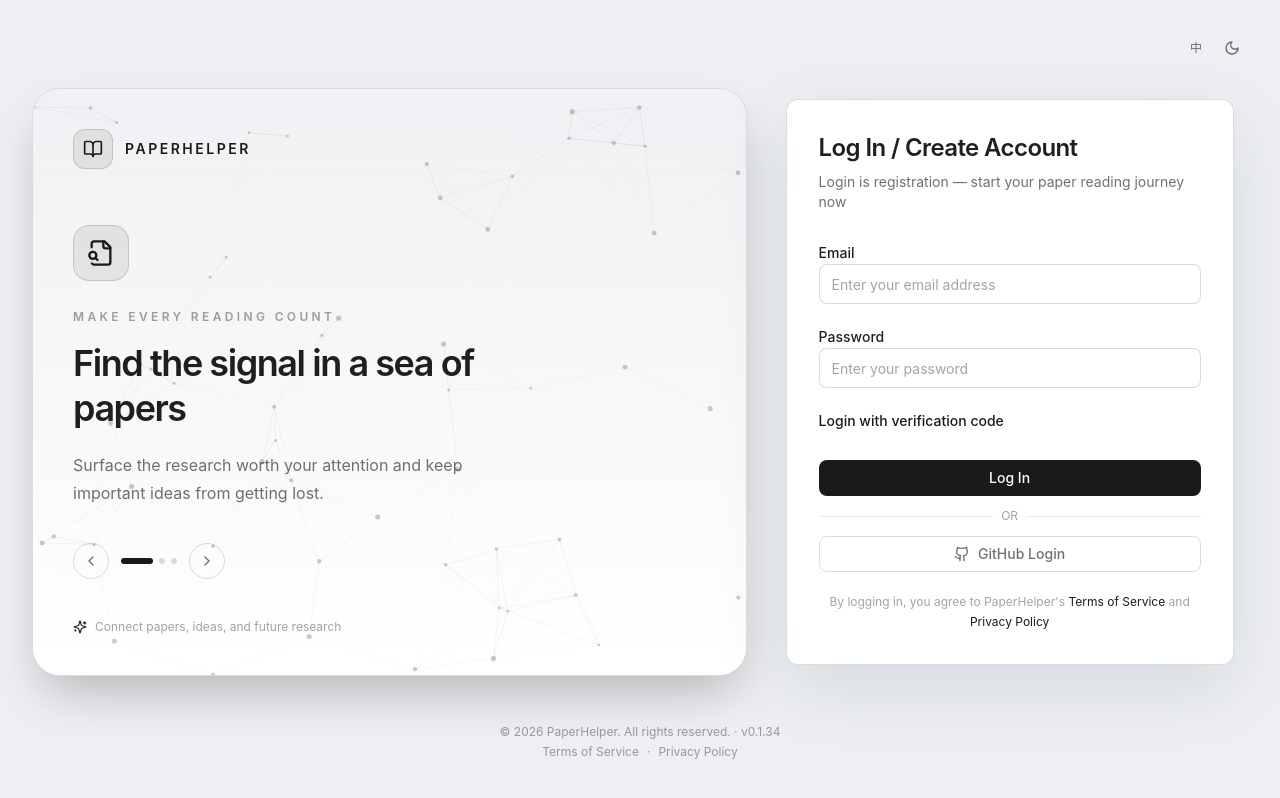
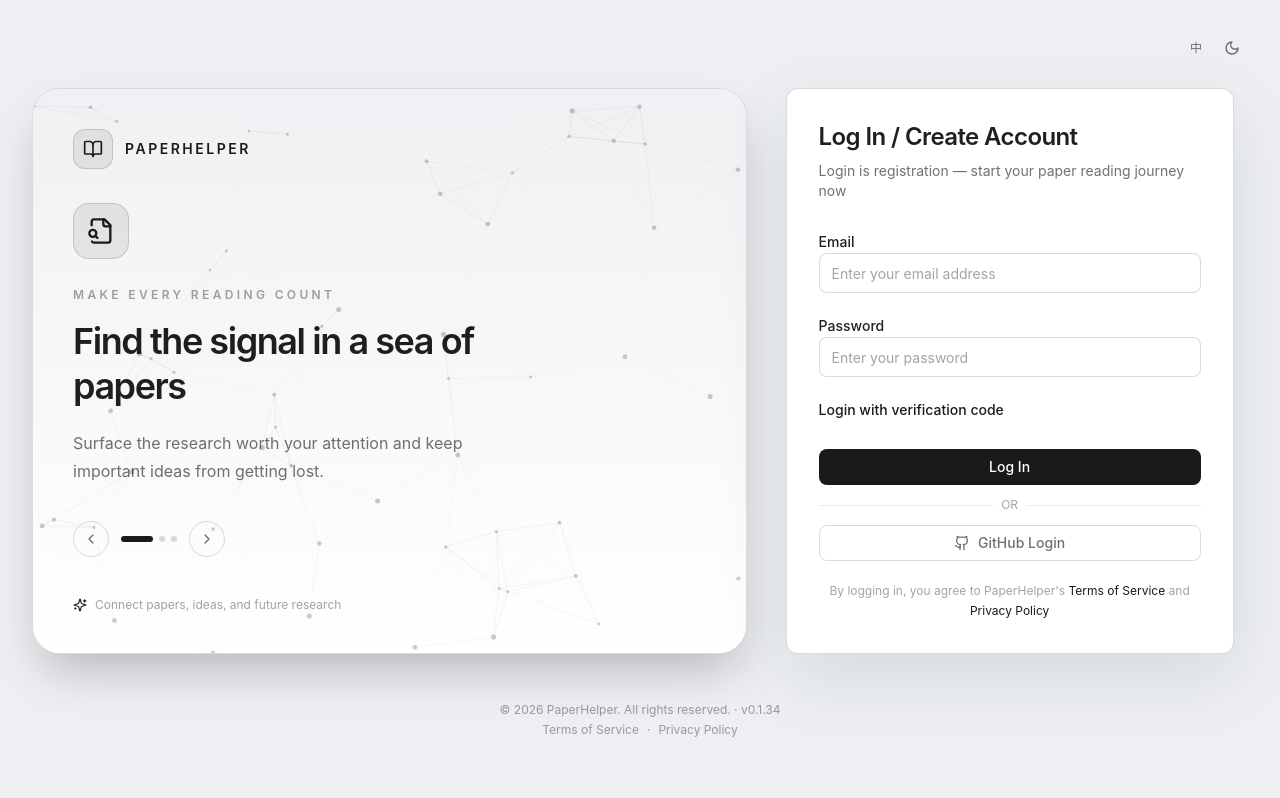
Before and after one commit to ninedo-ina/paper-reader, a Next.js app in the folder frontend/: page /en/login in a window 1280 px wide. Built offline with nearby package versions, Linux system fonts and the light colour scheme; no server answers.

Commit message:
fix: size login grid rows by content so panels share one height
flex-1 stretched the row to the viewport, leaving the carousel taller
than the card. Row height is now content-driven: the card keeps its
natural height and the carousel stretches to match it.

```diff
--- a/frontend/src/app/[locale]/(auth)/layout.tsx
+++ b/frontend/src/app/[locale]/(auth)/layout.tsx
@@ -10,7 +10,7 @@
         <LangToggle />
         <ThemeToggle />
       </div>
-      <div className="mx-auto grid w-full max-w-7xl flex-1 items-stretch gap-6 py-6 lg:grid-cols-[minmax(0,1.2fr)_minmax(380px,.8fr)]">
+      <div className="mx-auto grid w-full max-w-7xl items-stretch gap-6 py-6 lg:grid-cols-[minmax(0,1.2fr)_minmax(380px,.8fr)]">
         <LoginExperience />
         <div className="flex w-full items-center justify-center">{children}</div>
       </div>
```
